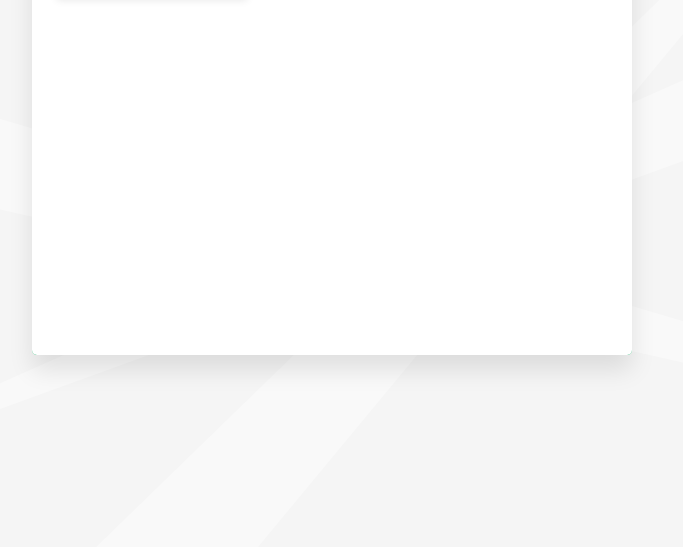
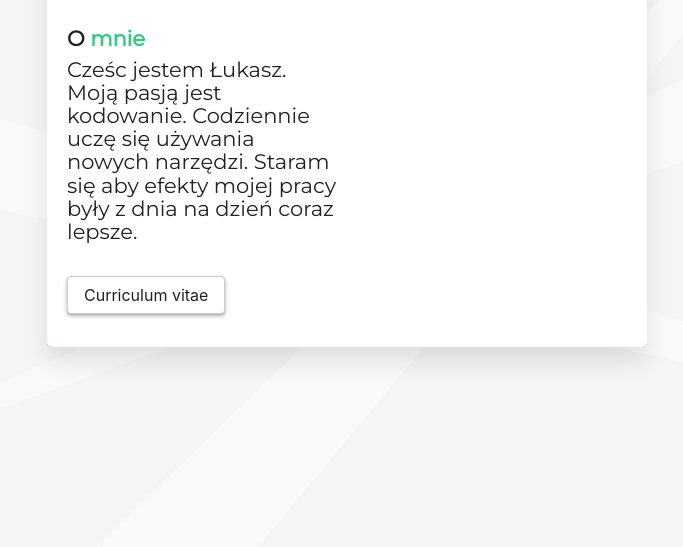
Before and after one commit to llucaso/Material-Portfolio, a website: page index.html in a window 1280 px wide. Shown: the part 253-800 px from the top of the page, without its empty margins (333-1016 px from the left). Drawn offline with nearby package versions, Linux system fonts and the light colour scheme; files that its build step writes are made by us from their sources; a script that the page names is missing.

Commit message:
text add

```diff
--- a/index.html
+++ b/index.html
@@ -6,6 +6,10 @@
 	<title>3D cube</title>
 	<link href="https://fonts.googleapis.com/css?family=Montserrat" rel="stylesheet">
 	<link rel="stylesheet" href="https://maxcdn.bootstrapcdn.com/font-awesome/4.5.0/css/font-awesome.min.css">
+	<link rel="stylesheet" href="https://maxcdn.bootstrapcdn.com/bootstrap/4.0.0-alpha.6/css/bootstrap.min.css" integrity="sha384-rwoIResjU2yc3z8GV/NPeZWAv56rSmLldC3R/AZzGRnGxQQKnKkoFVhFQhNUwEyJ" crossorigin="anonymous">
+	<script src="https://code.jquery.com/jquery-3.1.1.slim.min.js" integrity="sha384-A7FZj7v+d/sdmMqp/nOQwliLvUsJfDHW+k9Omg/a/EheAdgtzNs3hpfag6Ed950n" crossorigin="anonymous"></script>
+	<script src="https://cdnjs.cloudflare.com/ajax/libs/tether/1.4.0/js/tether.min.js" integrity="sha384-DztdAPBWPRXSA/3eYEEUWrWCy7G5KFbe8fFjk5JAIxUYHKkDx6Qin1DkWx51bBrb" crossorigin="anonymous"></script>
+	<script src="https://maxcdn.bootstrapcdn.com/bootstrap/4.0.0-alpha.6/js/bootstrap.min.js" integrity="sha384-vBWWzlZJ8ea9aCX4pEW3rVHjgjt7zpkNpZk+02D9phzyeVkE+jo0ieGizqPLForn" crossorigin="anonymous"></script>
 	<link rel="stylesheet" type="text/css" href="css/main.css">
 </head>
 <body>
@@ -29,7 +33,13 @@
 					</div>
 					<div class="home row">
 						<div class="col-6">
-
+							<h1 class="block-title">O <p>mnie</p></h1>
+							<h2 class="block-info">Cześc jestem Łukasz.<br> Moją pasją jest kodowanie. Codziennie uczę się używania nowych narzędzi. Staram się
+								aby efekty mojej pracy były z dnia na dzień coraz lepsze.
+							</h2>
+							<div class="download-resume">
+								<a href="" class="btn btn-secondary">Curriculum vitae</a>
+							</div>
 						</div>
 						<div class="col-6">
 
--- a/sass/main.sass
+++ b/sass/main.sass
@@ -147,6 +147,59 @@ body
 				box-shadow: 0px 6px 18px 0px rgba(0,0,0,0.2);
 
 
+.block-title
+	font-size: 21px
+	margin-top: 70px
+	margin-left: 25px
+	font-family: 'Montserrat', sans-serif
+	font-weight: 700
+	color: #212121
+	p
+		margin: 0
+		display: inline
+		color: #2eca7f
+.block-info
+	font-size: 21px
+	font-family: 'Montserrat', sans-serif
+	color: #212121
+	margin-left: 25px
+
+.btn-secondary
+	margin-left: 25px
+	margin-top: 25px
+	background-color: #ffffff
+	color: #212121
+	box-shadow: 0 1px 1px rgba(0,0,0,0.1), 0 2px 4px rgba(0,0,0,0.3)
+	-webkit-transition: all 0.3s ease-in-out
+	-moz-transition: all 0.3s ease-in-out
+	-o-transition: all 0.3s ease-in-out
+	-ms-transition: all 0.3s ease-in-out
+	&:hover
+		box-shadow: 0 2px 4px rgba(0,0,0,0.1), 0 4px 8px rgba(0,0,0,0.3)
+		background-color: #ffffff
+
+
+
+
+
+
+
+
+
+
+
+
+
+
+
+
+
+
+
+
+
+
+
 
 [class*="col-"]
 	float: left
```
Also changed, not shown: images/build/avatar.png (added), images/build/build/build/build/main_bg.png (added).
